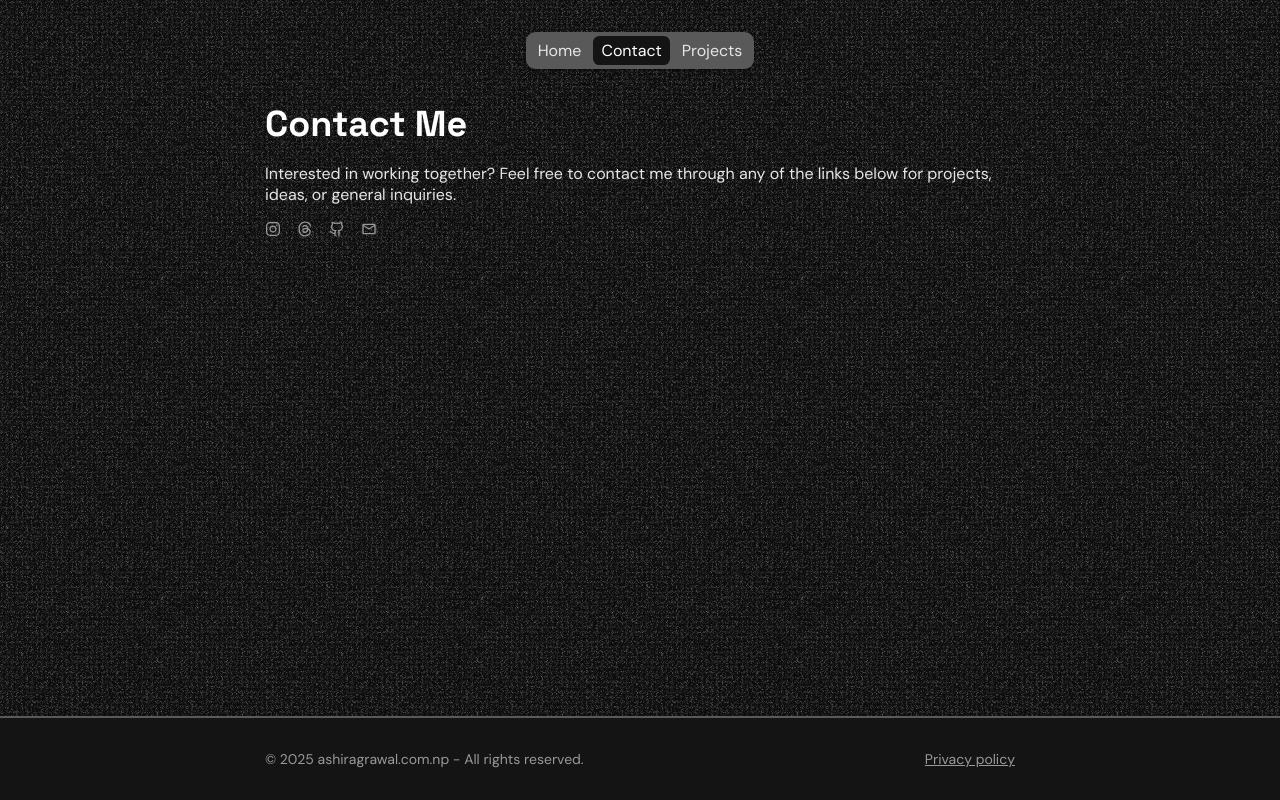
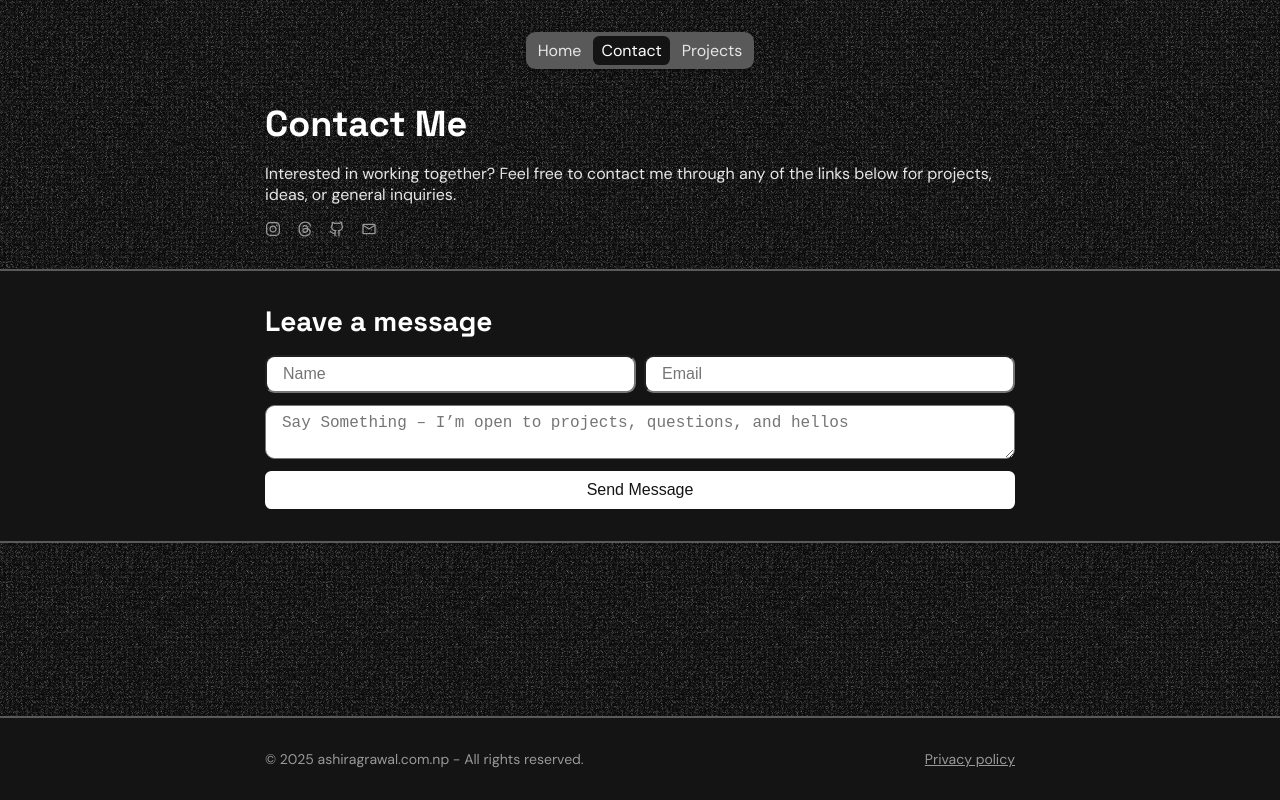
Before and after one commit to AshirAg/ashirs-portfolio, a React (Vite) app in the folder frontend/: page /contact in a window 1280 px wide. Built offline with nearby package versions, Linux system fonts and the light colour scheme.

Commit message:
Updated Contact Page - Aug 10, SUN

```diff
--- /dev/null
+++ b/frontend/src/components/contactForm/ContactForm.jsx
@@ -0,0 +1,32 @@
+import styles from "./ContactForm.module.css";
+import Button from "../micro-components/button/Button.jsx";
+
+function ContactForm(){
+    return(
+        <div className={`section ${styles.form_section}`}>
+            <div className={`container ${styles.form_container}`}>
+                <h2>Leave a message</h2>
+                <form action="">
+                    <div className={styles.dual_inputs}>
+                        <div className={styles.inputContainer}>
+                            <input className={styles.inputField} type="text" placeholder="Name" id="name" />
+                            <span className={styles.error} id="nameError"></span>
+                        </div>
+                        <div className={styles.inputContainer}>
+                            <input className={styles.inputField} type="email" placeholder="Email" id="email" />
+                            <span className={styles.error} id="emailError"></span>
+                        </div>
+                    </div>
+                    <div className={styles.inputContainer}>
+                        <textarea className={styles.inputField} name="message" id="message" placeholder="Say Something – I’m open to projects, questions, and hellos"></textarea>
+                        <span className={styles.error} id="messageError"></span>
+                    </div>
+                    <Button className="button_secondary">Send Message</Button>
+                </form>
+            </div>
+        </div>
+    )
+}
+
+
+export default ContactForm;
--- /dev/null
+++ b/frontend/src/components/contactForm/ContactForm.module.css
@@ -0,0 +1,33 @@
+.form_section{
+    background: var(--bg-primary);
+    border-top: var(--border-width) solid var(--border-primary);
+    border-bottom: var(--border-width) solid var(--border-primary);
+}
+.form_container{
+    padding: var(--spacing-xl) 0;
+    gap: var(--spacing-lg);
+    align-items: start;
+}
+form{
+    width: 100%;
+    display: flex;
+    flex-direction: column;
+    gap: var(--spacing-md);
+}
+.dual_inputs{
+    display: flex;
+    gap: var(--spacing-md);
+    width: 100%;
+}
+.inputContainer{
+    width: 100%;
+    display: flex;
+    flex-direction: column;
+    gap: var(--spacing-sm);
+}
+.inputContainer .inputField{
+    flex-grow: 1;
+    border-radius: var(--border-rad-md);
+    font-size: var(--body-lg);
+    padding: var(--spacing-md) var(--spacing-lg);
+}
--- a/frontend/src/pages/Contact.jsx
+++ b/frontend/src/pages/Contact.jsx
@@ -1,9 +1,11 @@
 import ContactHeading from "../components/contactHeading/ContactHeading.jsx";
+import ContactForm from "../components/contactForm/ContactForm.jsx";
 
 function Contact(){
     return(
         <>
         <ContactHeading />
+        <ContactForm />
         </>
     )
 }
```
